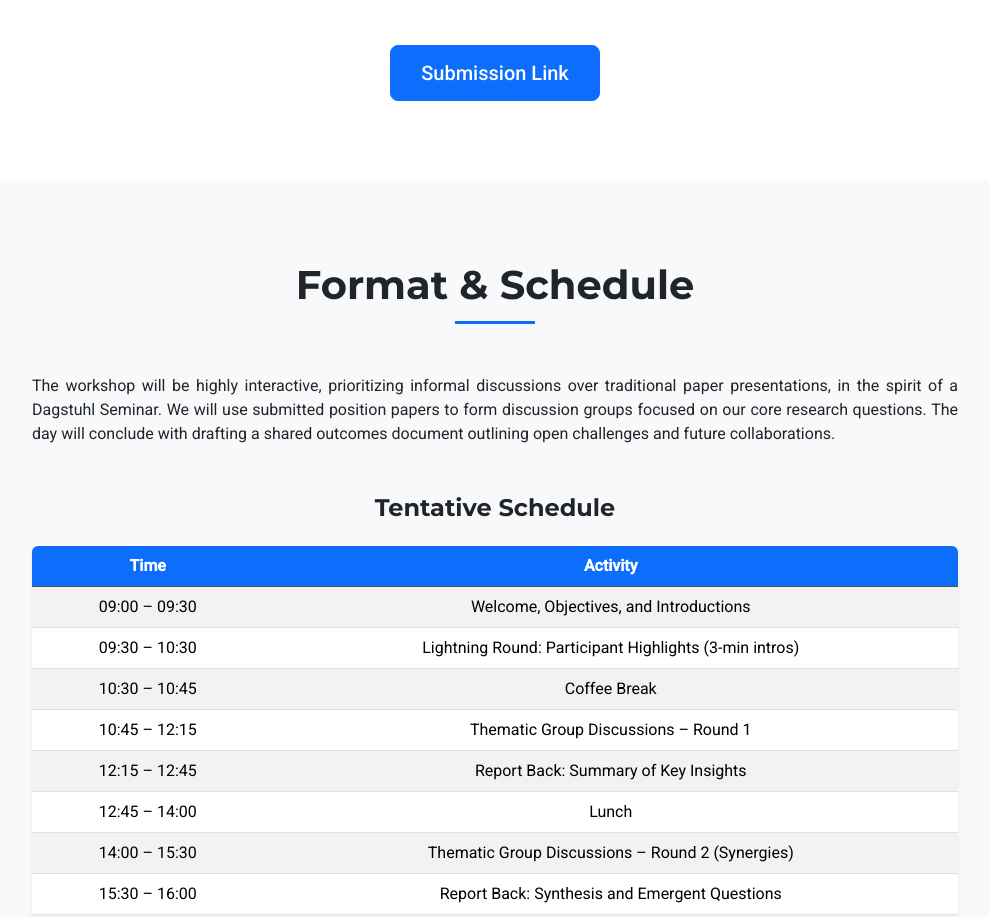
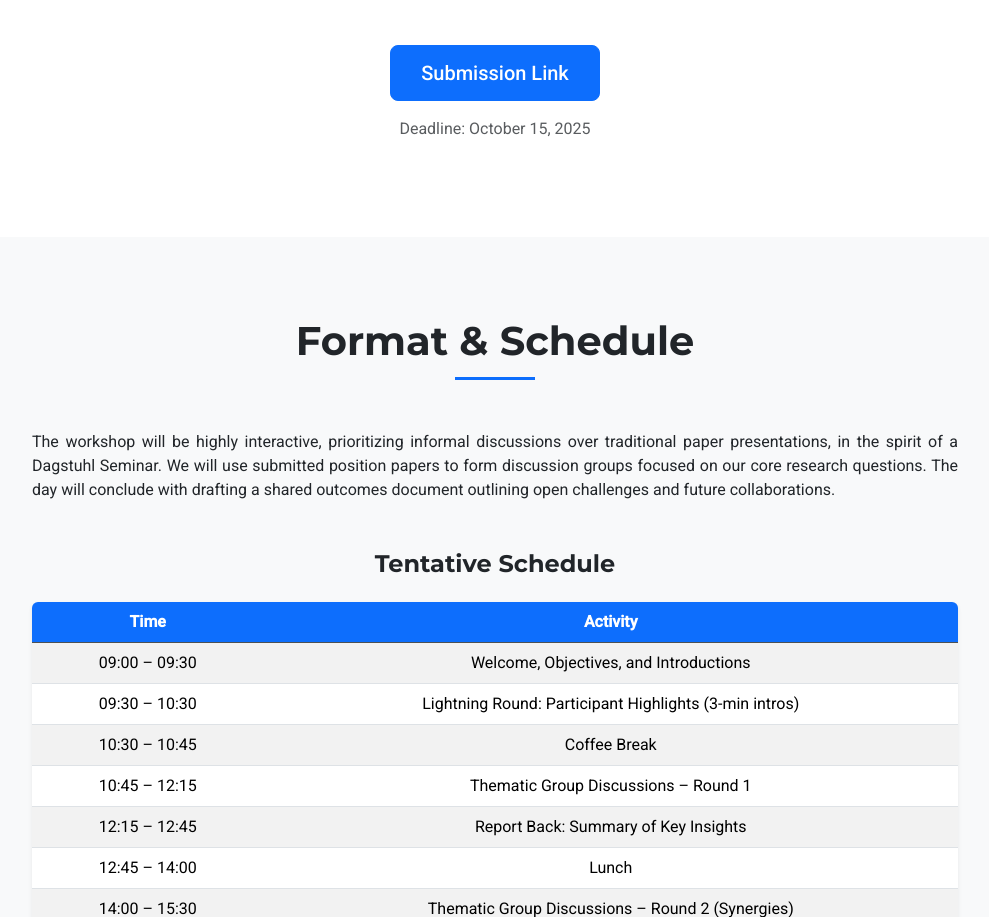
Before and after one commit to tapai-iswc25/tapai-iswc25.github.io, a plain HTML site: page index.html in a window 1280 px wide. Shown: the part 3116-4033 px from the top of the page, without its empty margins (145-1134 px from the left). Drawn offline with nearby package versions, Linux system fonts and the light colour scheme.

Commit message:
Added a deadline

```diff
--- a/index.html
+++ b/index.html
@@ -136,7 +136,7 @@
                         <p class="lead">Your position paper should outline your perspective, research, or relevant experience related to trust, autonomy, accountability, or ethical diversity in PKG-based Agentic AI. We also welcome walk-in participants who wish to present their positions, time permitting.</p>
                         <div class="mt-5 text-center">
                             <a href="https://bit.ly/tapai-iswc2025" class="btn btn-primary btn-lg" aria-disabled="true">Submission Link</a>
-                            <!-- <p class="mt-3 text-muted">Deadline: [To Be Announced]</p> -->
+                            <p class="mt-3 text-muted">Deadline: October 15, 2025</p>
                         </div>
                     </div>
                 </div>
```
